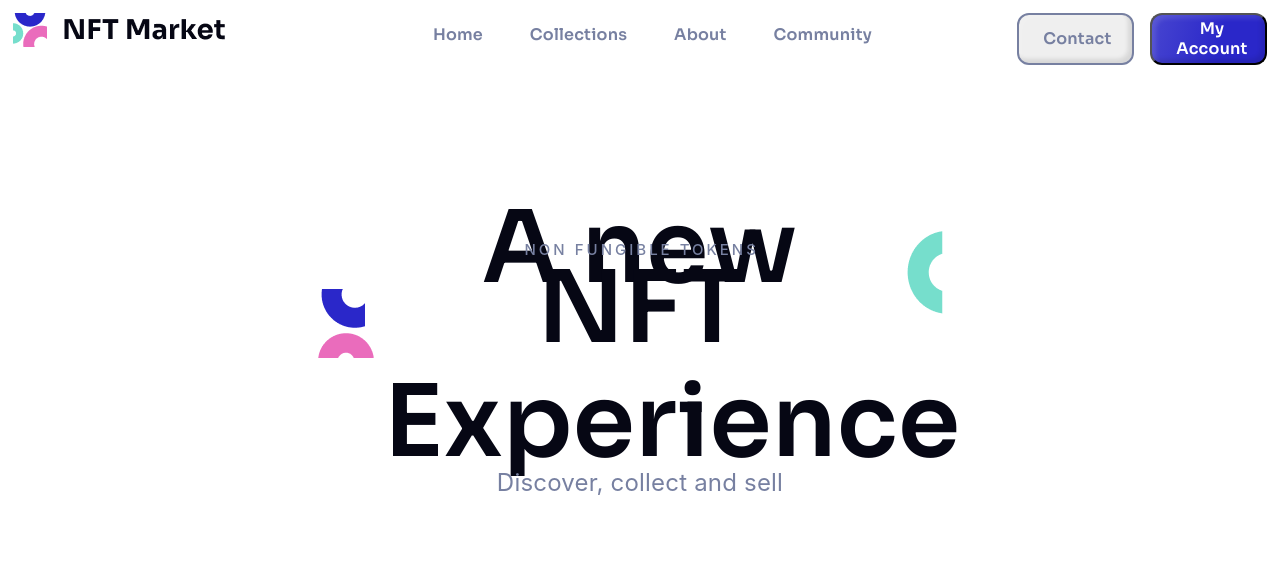
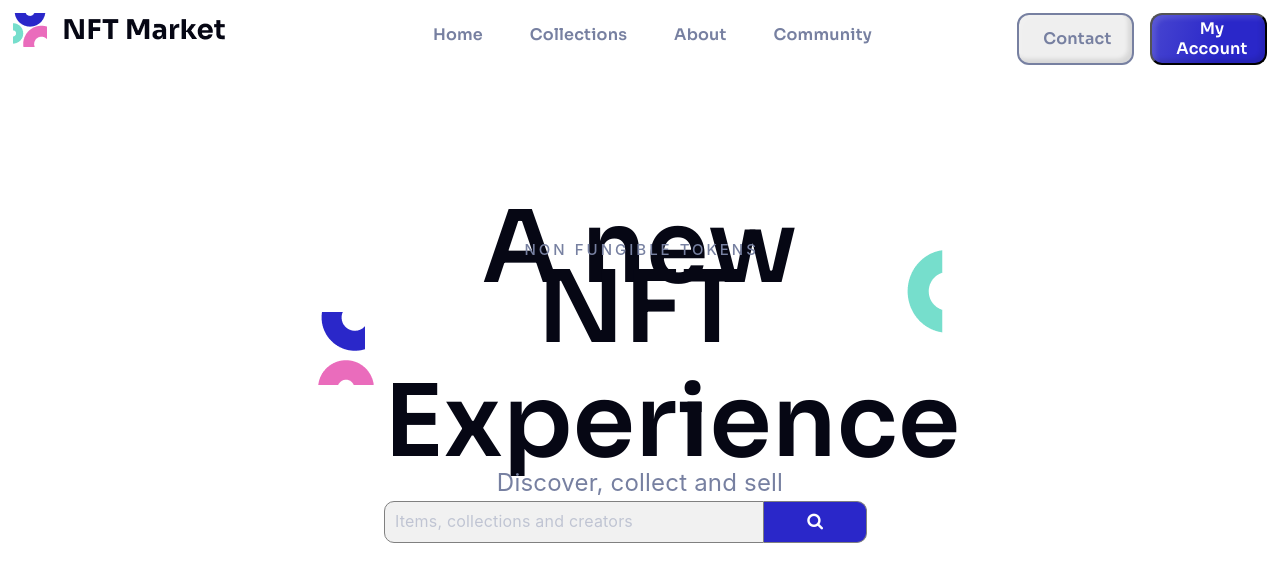
Before and after one commit to Danieldotcomcoder/nft-app, an Angular app: page / in a window 1280 px wide. Shown: the top 582 px of the page. Built offline with nearby package versions, Linux system fonts and the light colour scheme.

Commit message:
Add search box and style it

```diff
--- a/src/app/home/home.component.css
+++ b/src/app/home/home.component.css
@@ -54,14 +54,69 @@
   font-weight: 400;
   font-size: 24px;
   line-height: 150%;
-  /* identical to box height, or 36px */
 
   display: flex;
   align-items: center;
   text-align: center;
   letter-spacing: 0.2px;
-
-  /* On White/Grey 100 */
-
   color: #7780a1;
 }
+
+.example {
+  width: 40%;
+  align-self: center;
+}
+
+form.example input[type="text"] {
+  padding: 10px;
+  font-size: 17px;
+  border: 1px solid grey;
+  float: left;
+  width: 70%;
+  background: #f1f1f1;
+  border-top-left-radius: 10px;
+  border-bottom-left-radius: 10px;
+}
+
+/* Style the submit button */
+form.example button {
+  float: left;
+  width: 20%;
+  padding: 10px;
+  background: #2a27c9;
+  color: white;
+  font-size: 17px;
+  border: 1px solid grey;
+  border-left: none; /* Prevent double borders */
+  cursor: pointer;
+  border-top-right-radius: 10px;
+  border-bottom-right-radius: 10px;
+}
+
+form.example button:hover {
+  background: #0b7dda;
+}
+
+/* Clear floats */
+form.example::after {
+  content: "";
+  clear: both;
+  display: table;
+}
+
+form.example input:focus {
+  outline: 1px solid lightgray;
+}
+
+form.example input::placeholder {
+  font-family: "Inter";
+  font-style: normal;
+  font-weight: 400;
+  font-size: 16px;
+  line-height: 150%;
+  display: flex;
+  align-items: center;
+  letter-spacing: 0.2px;
+  color: #bbc0d0;
+  opacity: 0.9;
+}
--- a/src/app/home/home.component.html
+++ b/src/app/home/home.component.html
@@ -1,3 +1,4 @@
+<link rel="stylesheet" href="https://cdnjs.cloudflare.com/ajax/libs/font-awesome/4.7.0/css/font-awesome.min.css">
 <div class="main-home">
     <h3 class="f-nft">Non Fungible Tokens</h3>
     <div class="main-frame">
@@ -11,4 +12,11 @@
         </h1>
     </div>
     <h3 class="f-dcs">Discover, collect and sell</h3>
+
+    <form class="example" action="action_page.php">
+        <input type="text" placeholder="Items, collections and creators" name="search">
+        <button type="submit"><i class="fa fa-search"></i></button>
+      </form>
+
+
 </div>
--- a/src/index.html
+++ b/src/index.html
@@ -6,6 +6,7 @@
   <base href="/">
   <meta name="viewport" content="width=device-width, initial-scale=1">
   <link rel="icon" type="image/x-icon" href="favicon.ico">
+
 </head>
 <body>
   <app-root></app-root>
```
